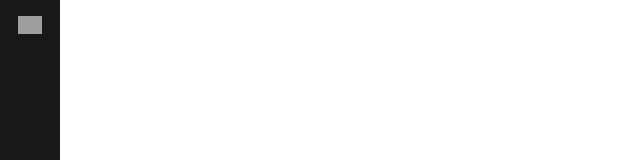
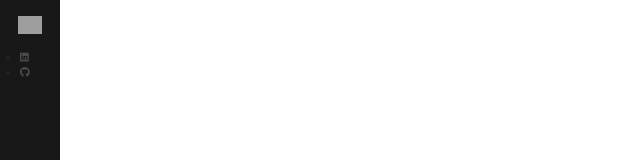
Before and after one commit to mathewfonteyne/developerPortfolio, a React (Create React App) app in the folder developer-portfolio/: page / in a window 1280 px wide. Shown: the top 160 px of the page, without its empty margins (0-640 px from the left). Built offline with nearby package versions, Linux system fonts and the light colour scheme; grey boxes are pictures that could not be loaded.

Commit message:
Added links and logos for linkedin and github to this website page

```diff
--- a/developer-portfolio/src/components/Sidebar/index.js
+++ b/developer-portfolio/src/components/Sidebar/index.js
@@ -5,6 +5,7 @@ import LogoS from "../../assets/images/logo-s.png";
 // import LogoSubtitle from "../../assets/images/logos/logo-sub.png";
 import { FontAwesomeIcon } from "@fortawesome/react-fontawesome";
 import { faHome, faEnvelope, faUser } from "@fortawesome/free-solid-svg-icons";
+import { faGithub, faLinkedin } from "@fortawesome/free-brands-svg-icons";
 
 const Sidebar = () => (
   <div className="nav-bar">
@@ -33,6 +34,26 @@ const Sidebar = () => (
         <FontAwesomeIcon icon={faEnvelope} color="#4d4d4e" />
       </NavLink>
     </nav>
+    <ul>
+      <li>
+        <a
+          target="_blank"
+          rel="noreferrer"
+          href="https://www.linkedin.com/in/mathewfonteyne/"
+        >
+          <FontAwesomeIcon icon={faLinkedin} color="#4d4d4e" />
+        </a>
+      </li>
+      <li>
+        <a
+          target="_blank"
+          rel="noreferrer"
+          href="https://github.com/mathewfonteyne"
+        >
+          <FontAwesomeIcon icon={faGithub} color="#4d4d4e" />
+        </a>
+      </li>
+    </ul>
   </div>
 );
 
```
